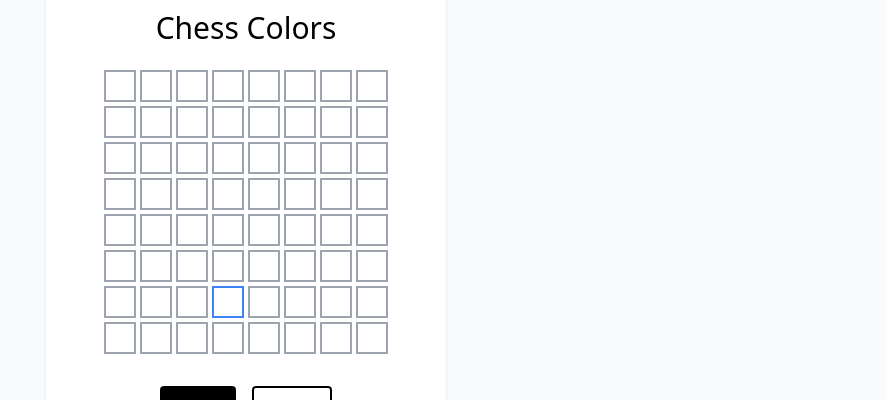
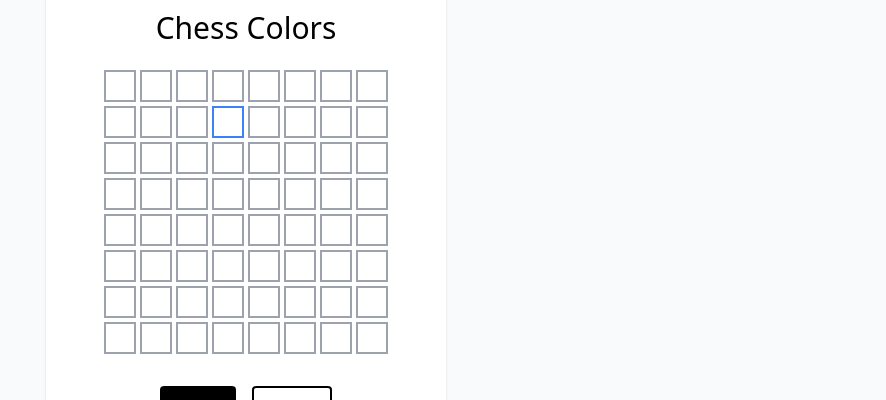
Before and after one commit to AifaDev/chess-square-color, a React (Vite) app: page / in a window 1280 px wide. Both pictures are taken after a click on the button "Switch Mode". Shown: the part 122-522 px from the top of the page, without its empty margins (394-1280 px from the left). Built offline with nearby package versions, Linux system fonts and the light colour scheme.

Commit message:
Fix order

```diff
--- a/src/App.tsx
+++ b/src/App.tsx
@@ -14,7 +14,7 @@ const isSquareblack = (square: string) => {
   const numbers = "12345678";
   const letterIdx = letters.indexOf(square[0]);
   const numberIdx = numbers.indexOf(square[1]);
-  return letterIdx % 2 === numberIdx % 2 ? "white" : "black";
+  return letterIdx % 2 === numberIdx % 2 ? "black" : "white";
 };
 
 interface ChessBoardProps {
@@ -36,7 +36,9 @@ const ChessBoard: React.FC<ChessBoardProps> = ({ highlight, hidden }) => {
     });
 
   return (
-    <div className="grid grid-cols-8 mb-8 gap-1 aspect-square ">{squares}</div>
+    <div className="grid grid-cols-8 mb-8 gap-1 aspect-square scale-y-[-1]">
+      {squares}
+    </div>
   );
 };
 
```
